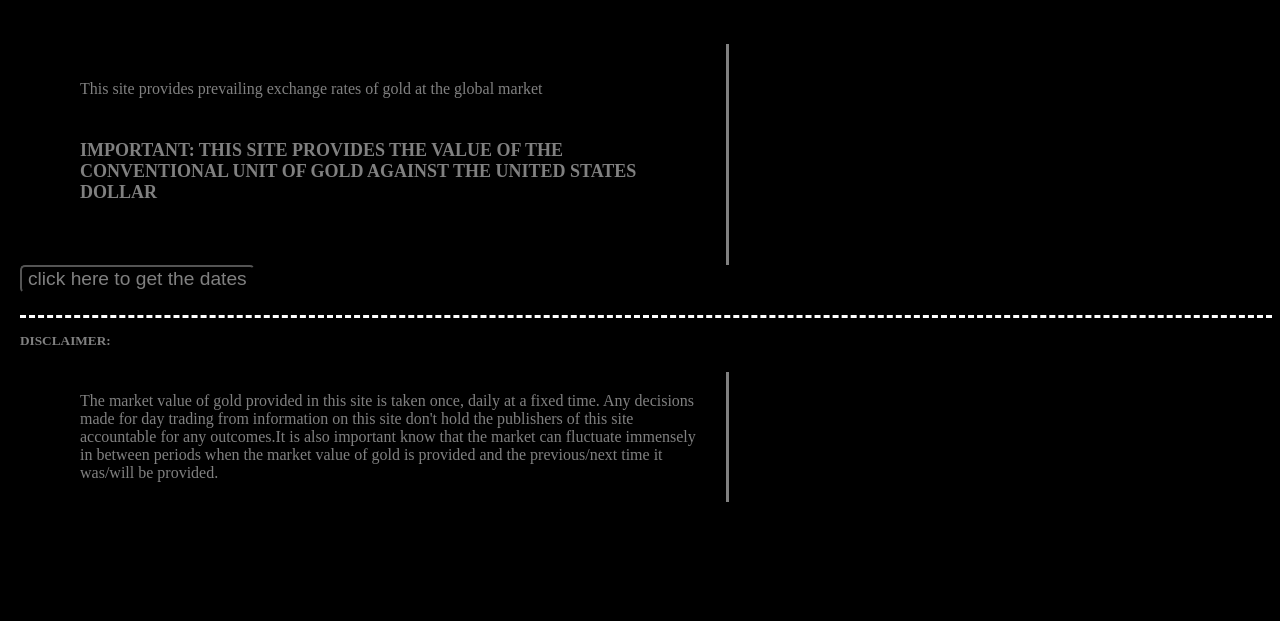
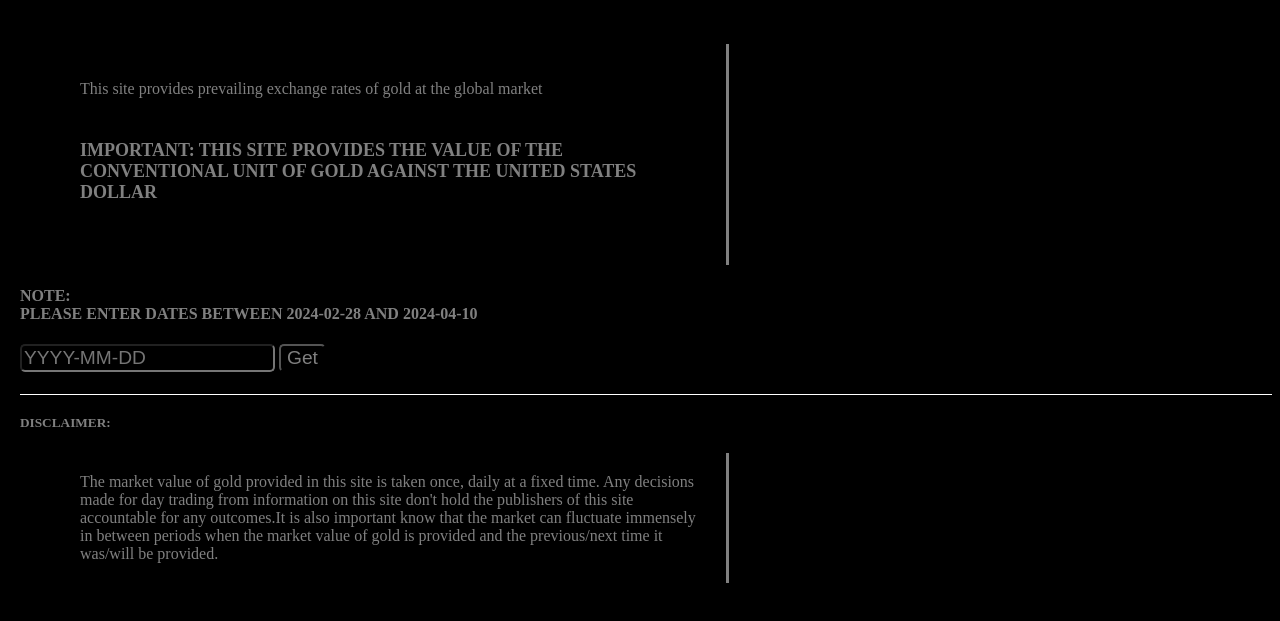
Before and after one commit to programann/Phase-1-project, a plain HTML site: page index.html in a window 1280 px wide. Shown: the part 89-710 px from the top of the page. Drawn offline with Linux system fonts and the light colour scheme.

Commit message:
phase-1 project

```diff
--- a/index.css
+++ b/index.css
@@ -39,8 +39,8 @@ body{
 
 }
 h5{
-    border-top: 3px dashed white;
-    padding-top: 15px;
+    border-top: 1px solid white;
+    padding-top: 20px;
 }
 
 
--- a/index.html
+++ b/index.html
@@ -15,10 +15,12 @@
         <p>This site provides prevailing exchange rates of gold at the global market</p>
         <h6 style="font-size: large;">IMPORTANT: THIS SITE PROVIDES THE VALUE OF THE CONVENTIONAL UNIT OF GOLD AGAINST THE UNITED STATES DOLLAR</h6>
     </div>
+    <h4>NOTE:<br>PLEASE ENTER DATES BETWEEN 2024-02-28 AND 2024-04-10</h4>
     <div id="apicontainer">
-        <button id="date-get">
-            click here to get the dates
-        </button>
+        <form>
+            <input type="text" placeholder="YYYY-MM-DD" name="New-date" id="date-get">
+            <input type="submit" value="Get" id="date-get">
+        </form>
         <div id="apicontent"></div>
     </div>
     <div>
--- a/index.js
+++ b/index.js
@@ -2,9 +2,9 @@ document.addEventListener("DOMContentLoaded",()=>{
     let url = 'http://api.nbp.pl/api/cenyzlota/last/30/?format=json'
 
     let div = document.querySelector('#apicontent')
+
     let p = document.createElement('p')
     div.append(p)
-
-    p.innerText = ''
+    p.textContent = ''
 
 })
```
